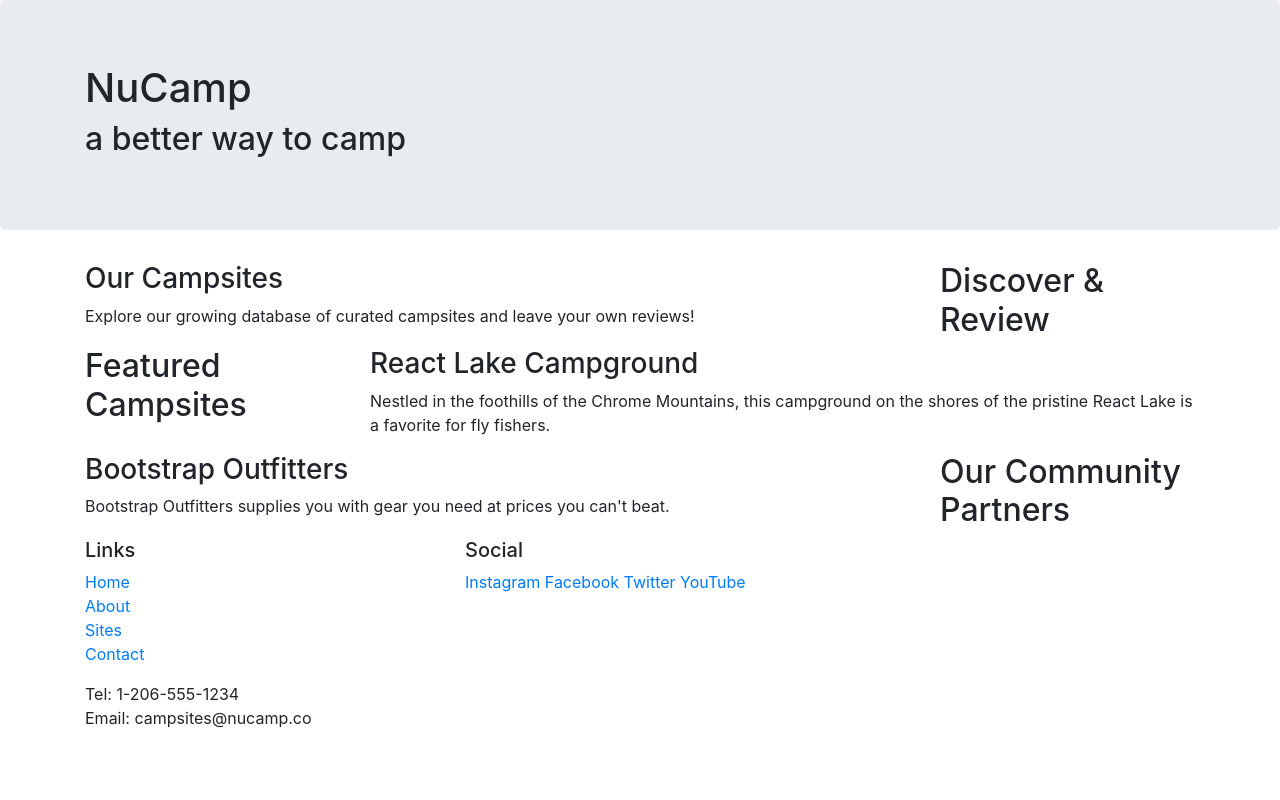
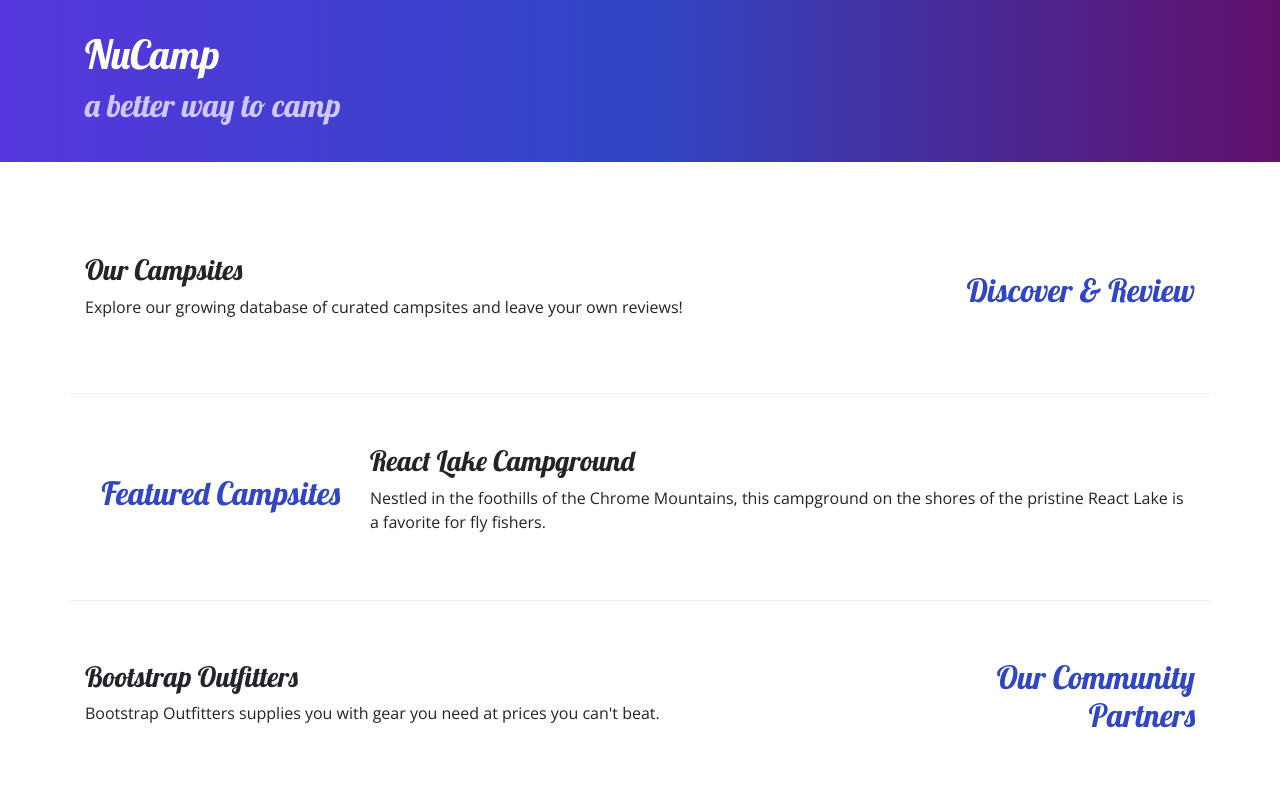
Before and after one commit to in4theride75/Bootstrap, a website: page index.html in a window 1280 px wide. Shown: the top 800 px of the page. Drawn offline with nearby package versions, Linux system fonts and the light colour scheme.

Commit message:
Adding Custom Styles

```diff
--- /dev/null
+++ b/css/styles.css
@@ -0,0 +1,32 @@
+body {
+    font-family: "Open Sans", sans-serif;
+}
+
+h1, h2, h3 {
+    font-family: "Lobster", cursive;
+}
+
+h2 {
+    color: #3046C5;
+}
+
+header h2 {
+    color: #CEC8FF;
+}
+
+footer {
+    background-image: linear-gradient(#CEC8FF, white);
+    padding: 20px 0;
+}
+
+.jumbotron {
+    padding: 30px;
+    background-image: linear-gradient(to right, #5637DD, #3046C5, #60106B);
+    color: white;
+}
+
+.row-content {
+    padding: 50px 0;
+    border-bottom: 1px ridge;
+    min-height: 200px;
+}
--- a/index.html
+++ b/index.html
@@ -8,13 +8,15 @@
 
     <!-- Bootstrap CSS -->
     <link rel="stylesheet" href="node_modules/bootstrap/dist/css/bootstrap.min.css" />
-
+    <!-- Additional CSS must be placed after Bootstrap CSS -->
+    <link rel="stylesheet" href="https://fonts.googleapis.com/css?family=Lobster|Open+Sans" />
+    <link rel="stylesheet" href="css/styles.css" />
     <title>NuCamp: A Better Way To Camp</title>
 </head>
 
 <body>
 
-    <header class="jumbotron">
+    <header class="jumbotron jumbotron-fluid">
         <div class="container">
             <div class="row">
                 <div class="col">
@@ -26,9 +28,9 @@
     </header>
 
     <div class="container">
-        <div class="row">
+        <div class="row row-content align-items-center">
             <div class="col-sm-4 order-sm-last col-md-3">
-                <h2>Discover & Review</h2>
+                <h2 class="text-sm-right">Discover & Review</h2>
             </div>
             <div class="col">
                 <h3>Our Campsites</h3>
@@ -36,9 +38,9 @@
             </div>
         </div>
 
-        <div class="row">
+        <div class="row row-content align-items-center">
             <div class="col-sm-4 col-md-3">
-                <h2>Featured Campsites</h2>
+                <h2 class="text-sm-right">Featured Campsites</h2>
             </div>
             <div class="col">
                 <h3>React Lake Campground</h3>
@@ -46,9 +48,9 @@
             </div>
         </div>
 
-        <div class="row">
+        <div class="row row-content align-items-center">
             <div class="col-sm-4 order-sm-last col-md-3">
-                <h2>Our Community Partners</h2></div>
+                <h2 class="text-sm-right">Our Community Partners</h2></div>
             <div class="col">
                 <h3>Bootstrap Outfitters</h3>
                 <p>Bootstrap Outfitters supplies you with gear you need at prices you can't beat.</p>
@@ -68,14 +70,14 @@
                         <li><a href="#">Contact</a></li>
                     </ul>
                 </div>
-                <div class="col-6 col-sm-5">
+                <div class="col-6 col-sm-5 text-center">
                     <h5>Social</h5>
                     <a href="http://instagram.com/">Instagram</a>
                     <a href="http://facebook.com/">Facebook</a>
                     <a href="http://twitter.com/">Twitter</a>
                     <a href="http://youtube.com/">YouTube</a>
                 </div>
-                <div class="col-sm-4">
+                <div class="col-sm-4 text-center">
                     Tel: 1-206-555-1234<br />
                     Email: campsites@nucamp.co
                 </div>
```
